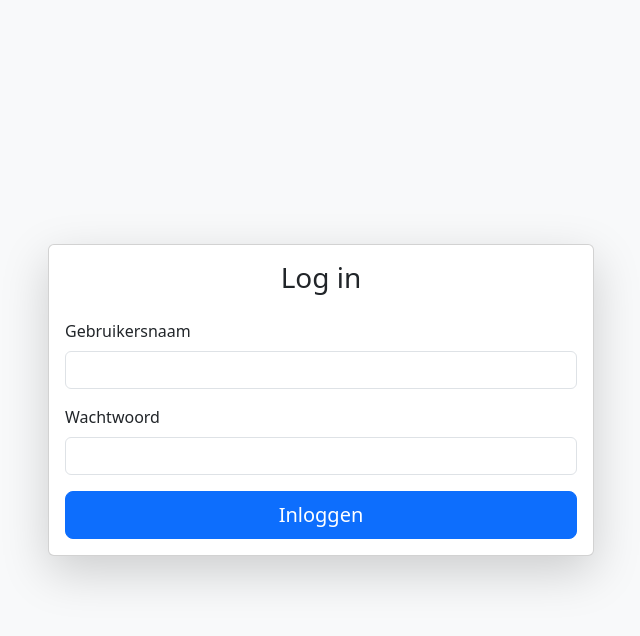
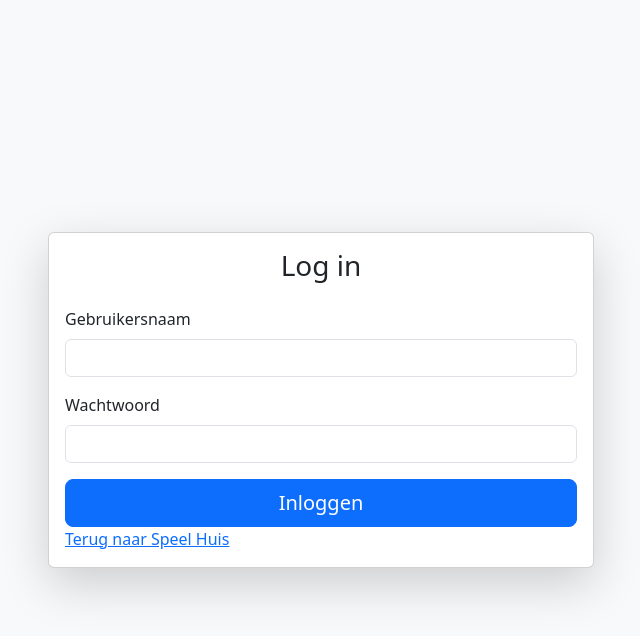
Before and after one commit to Handedblade/Speelhuis-project-nova-college, a PHP site: page /Admin/index.php in a window 1280 px wide. Shown: the top 636 px of the page, without its empty margins (319-959 px from the left). Run offline with PHP 8.4, Linux system fonts and the light colour scheme.

Commit message:
Iets toegevoegd bij de inlog pagina

```diff
--- a/Admin/index.php
+++ b/Admin/index.php
@@ -62,6 +62,8 @@ if ($_SERVER["REQUEST_METHOD"] === "POST") {
               <div class="d-grid">
                 <button type="submit" class="btn btn-primary btn-lg">Inloggen</button>
               </div>
+              <a href="../index.php">Terug naar Speel Huis</a>
+
             </form>
 
           </div>
```
